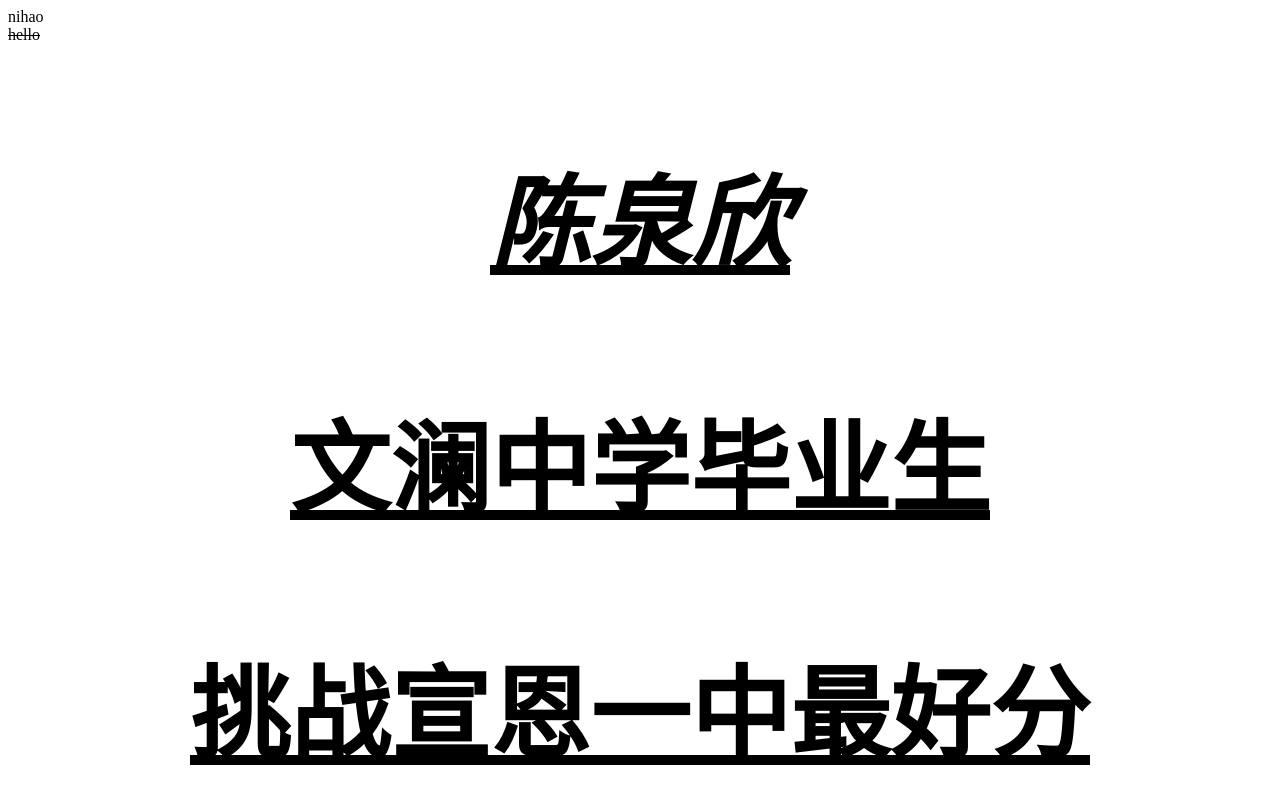
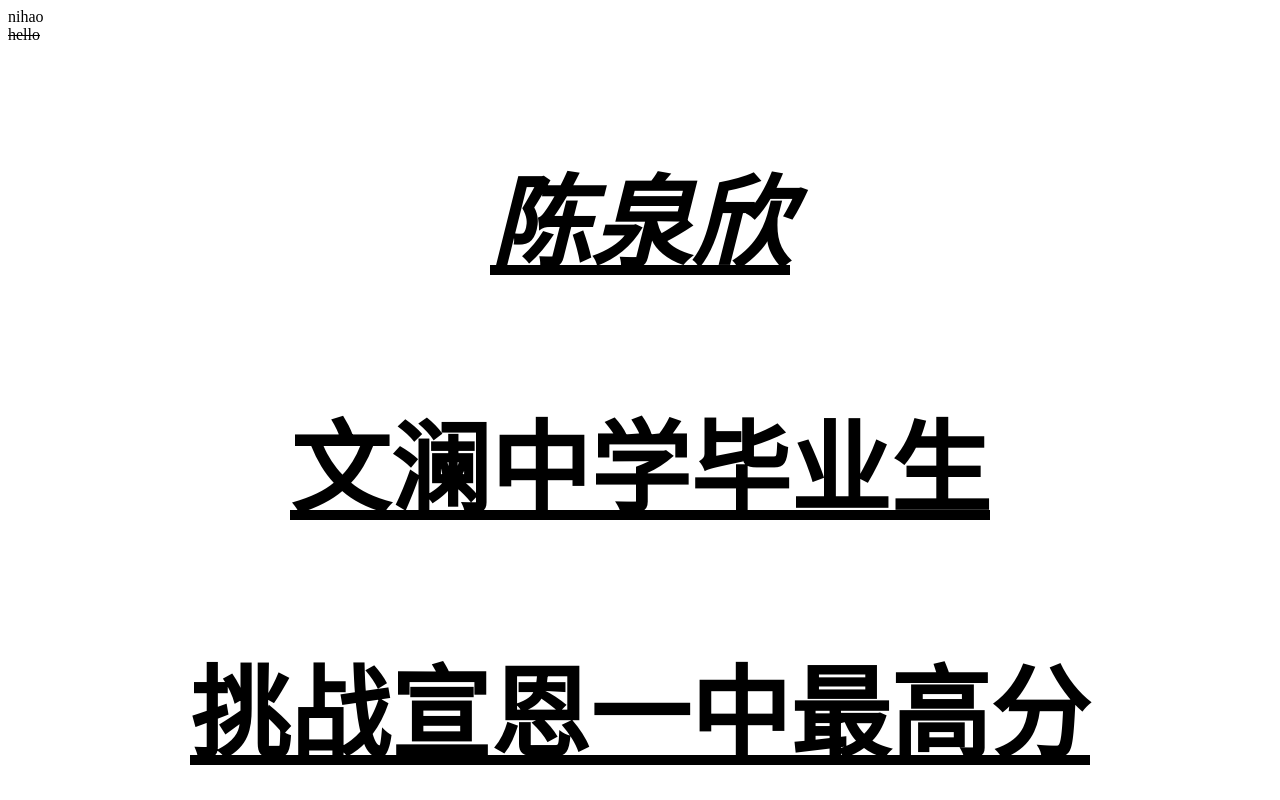
Before and after one commit to bityng/chenquanxin, a plain HTML site: page index.html in a window 1280 px wide. Shown: the top 800 px of the page. Drawn offline with Linux system fonts and the light colour scheme.

Commit message:
Update index.html

```diff
--- a/index.html
+++ b/index.html
@@ -25,7 +25,13 @@
         <p>文澜中学毕业生</p>
     </u>
 </h1>
-<h2><dle><u><p>挑战宣恩一中最好分</p></u></dle></h2>
+<h2>
+    <dle>
+        <u>
+            <p>挑战宣恩一中最高分</p>
+        </u>
+    </dle>
+</h2>
 <img src="/chenquanxin/0624A88B8F376F108C7CD884AD758C36_0.jpg" alt="这并不好笑">
 <pre>你好啊</pre>
 
```
